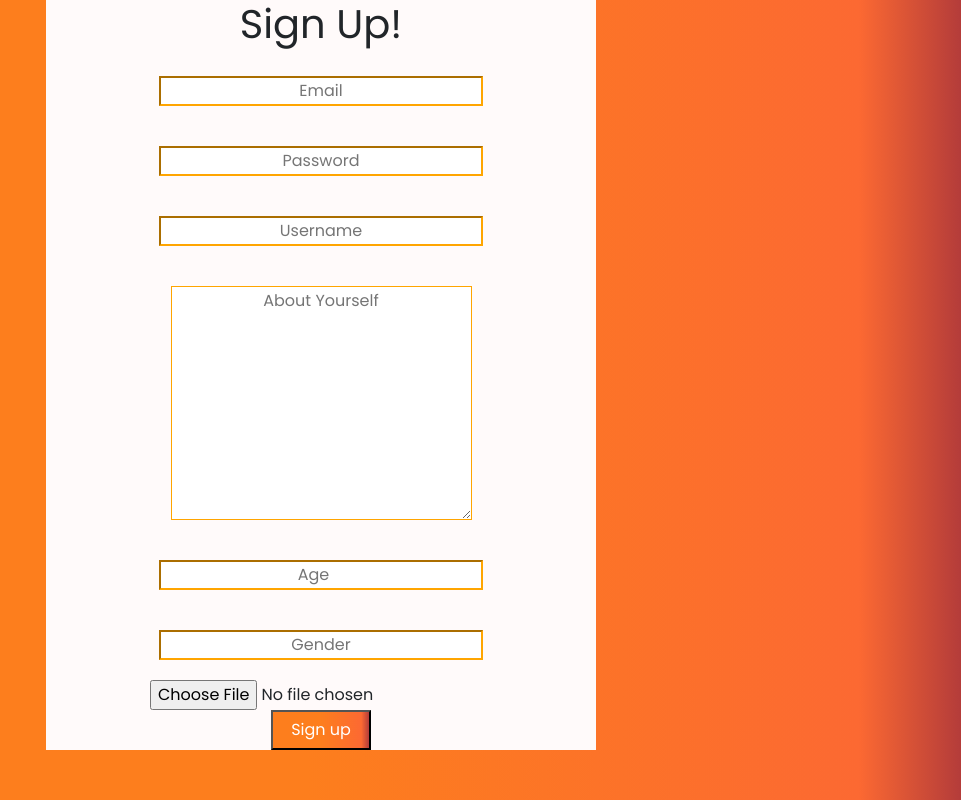
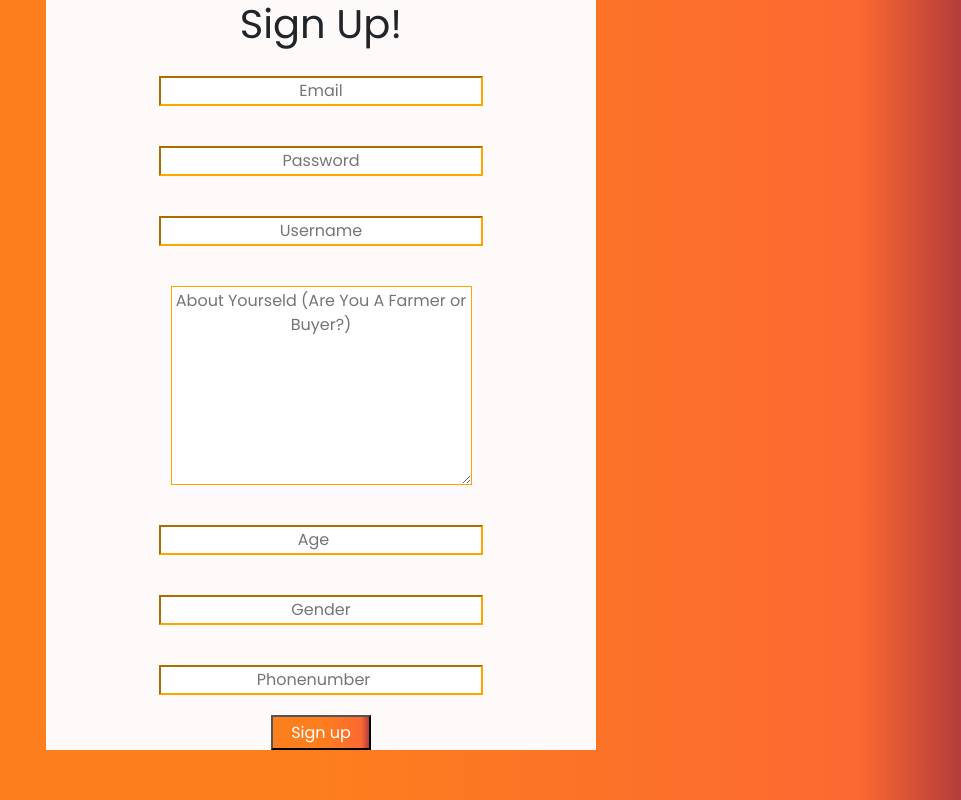
Before and after one commit to dubaiplayer/Find-A-Friend-, a React (Create React App) app: page /Signup in a window 1280 px wide. Shown: the whole page, without its empty margins (319-1280 px from the left). Built offline with nearby package versions, Linux system fonts and the light colour scheme.

Commit message:
made into find a farmer

```diff
--- a/src/App.css
+++ b/src/App.css
@@ -54,3 +54,7 @@
   width:  125px;
   background-color: white;
 }
+
+.form{
+  background-color: white;
+}
--- a/src/Dashboard.jsx
+++ b/src/Dashboard.jsx
@@ -3,6 +3,9 @@ import "./App.css"
 import { Link } from "react-router-dom";
 
 export const Dashboard = () => {
+    const openForm = () => {
+        window.open("https://docs.google.com/forms/d/e/1FAIpQLSerFtkQeFRhL12ZwpsCQknieGTe7kbA2tpjIIgS9bjanQ13Aw/viewform?usp=sf_link", "_blank")
+    }
     const hero = {
         className: "hero"
     }
@@ -17,6 +20,9 @@ export const Dashboard = () => {
             <div {...option}>
                 <Link to="/Profile">Profiles!</Link>
             </div>
+            <div {...option}>
+                <button class="form" onClick={openForm}>Try Out a Form to Improve the Website!</button>
+            </div>
         </div>
     </div>
 
--- a/src/Homepage.jsx
+++ b/src/Homepage.jsx
@@ -15,8 +15,8 @@ export const Homepage = () => {
         </nav>
       </div>
       <img id="logo" src={ Logo } alt="website logo" />
-      <h1 id="title">Find A Friend</h1>
-      <h1>Connecting People</h1>
+      <h1 id="title">Find A Farmer</h1>
+      <h1>Connecting Customers to Famers</h1>
       <br />
       <h1>from all around the world.</h1>
     </div>
--- a/src/NoMatch.jsx
+++ b/src/NoMatch.jsx
@@ -4,7 +4,7 @@ export const NoMatch = () => {
   return (
     <div style={{backgroundColor: 'orange'}}>
         <h1 style={{textAlign: 'center', justifyContent: 'center', color: 'white'}}>Error 404</h1>
-        <h4 style={{textAlign: 'center', justifyContent: 'center', color: 'white'}}>The Page You're Finding is not there</h4>
+        <h4 style={{textAlign: 'center', justifyContent: 'center', color: 'white'}}>Return To The Home Screen</h4>
     </div>
   )
 }
--- a/src/Profile.jsx
+++ b/src/Profile.jsx
@@ -9,12 +9,14 @@ export const Profile = () => {
   const app = initializeApp(firebaseConfig);
   const db = getFirestore(app);
 
+
   const [user, setUser] = useState([]);
 
   async function fetchData() {
     const querySnapshot = await getDocs(collection(db, "users"));
     let users = [];
     querySnapshot.forEach((doc) => {
+
       const userData = {
         Gender: doc.data().gender,
         Email: doc.data().email,
@@ -39,7 +41,6 @@ export const Profile = () => {
       <div>
         {displayUser()}
       </div>
-      <h1>Hello</h1>
     </div>
   );
 };
--- a/src/Signup.jsx
+++ b/src/Signup.jsx
@@ -16,7 +16,7 @@ export const Signup = () => {
   const [aboutMe, setaboutMe] = useState('')
   const [age, setAge] = useState('')
   const [gender, setGender] = useState('')
-  const [image, setImage] = useState('')
+  const [phonenumber, setPhonenumber] = useState('')
 
   const signup = async() => {
 
@@ -30,9 +30,12 @@ export const Signup = () => {
              password : password,
              age: age,
              gender: gender,
-            info: aboutMe})
+            info: aboutMe,
+            phonenumber: phonenumber})
 
             alert(`Hello ${username}`)
+            console.log({phonenumber})
+            window.open('/Dashboard', '_blank')
 
           //console.log(docRef.id)
           console.log("hello this is a test")
@@ -66,10 +69,10 @@ export const Signup = () => {
       <input id="email" {...props1} type="email" placeholder="Email" value={email} onChange={(res) => setEmail(res.target.value)}></input>
       <input id="password" {...props1} type="text" placeholder="Password" value={password} onChange={(res) => setPassword(res.target.value)}></input>
       <input id="username"  {...props1} type="text" placeholder="Username" value={username} onChange={(res) => setUsername(res.target.value)}></input>
-      <textarea id="aboutMe" type="text" placeholder="About Yourself" value={aboutMe} onChange={(res) => setaboutMe(res.target.value)}></textarea>
+      <textarea id="aboutMe" type="text" placeholder="About Yourseld (Are You A Farmer or Buyer?)" value={aboutMe} onChange={(res) => setaboutMe(res.target.value)}></textarea>
       <input id="age" {...props1} type="number" placeholder="Age" value={age} onChange={(res) => setAge(res.target.value)}></input>
       <input id="gender" {...props1} type="text" placeholder="Gender" value={gender} onChange={(res) => setGender(res.target.value)}></input>
-      <input id="image" type="file" placeholder="Image of Yourself" value={image} onChange={(res) => setImage(res.target.value)}></input>
+      <input id="phonenumber" {...props1} type="number" placeholder="Phonenumber" value={phonenumber} onChange={(res) => setPhonenumber(res.target.value)}></input>
       <button className="signup" onClick={() => signup()}>Sign up</button>
 
       </div>
```
